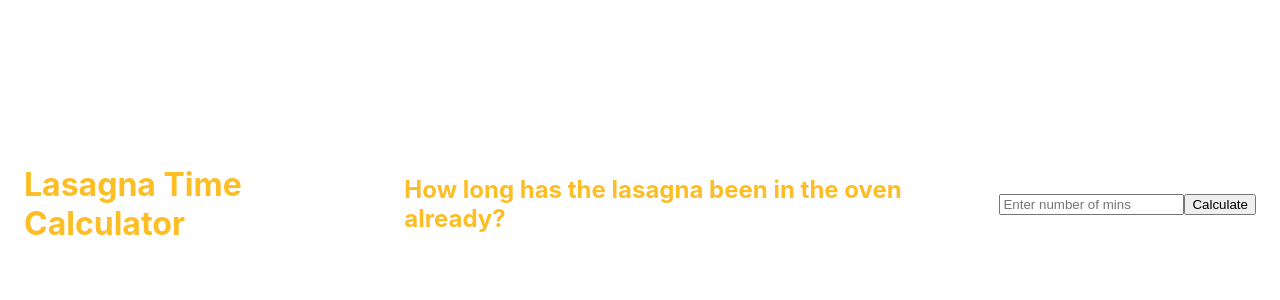
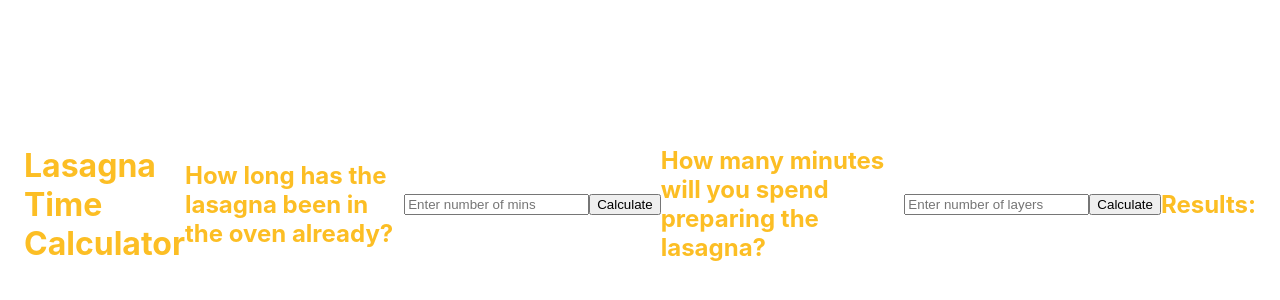
Before and after one commit to ppuckdee/CookingLasagna, a plain HTML site: page index.html in a window 1280 px wide. Shown: the part 196-496 px from the top of the page. Drawn offline with Linux system fonts and the light colour scheme; files that its build step writes are made by us from their sources.

Commit message:
finished first function

```diff
--- a/index.html
+++ b/index.html
@@ -11,7 +11,11 @@
     <h2>How long has the lasagna been in the oven already?</h2>
     <input type="number" id="timeInput" placeholder="Enter number of mins">
     <button type="button" id="calculateButton">Calculate</button>
+    <h2>How many minutes will you spend preparing the lasagna?</h2>
+    <input type="number" id="layerInput" placeholder="Enter number of layers">
+    <button type="button" id="calculateButton">Calculate</button>
     <!-- Element to display the result -->
+    <h2>Results:</h2>
     <h3 id="result"></h3>
     <script src="main.js"></script>
 </body>
```
Also changed, not shown: main.js (line endings or trailing spaces).
